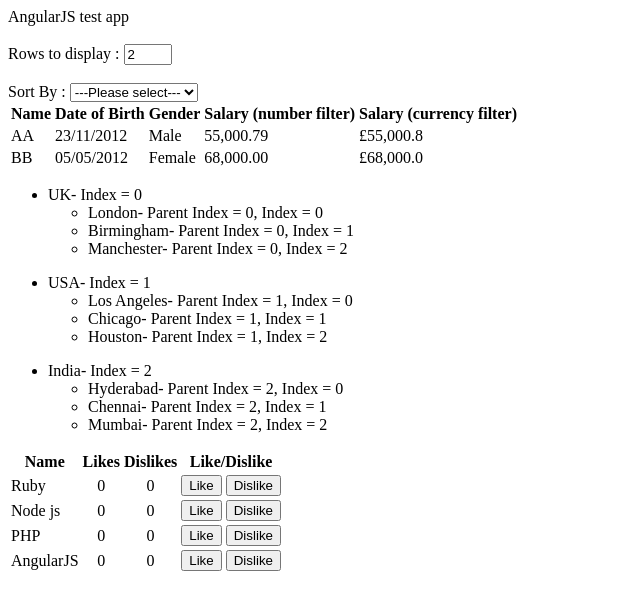
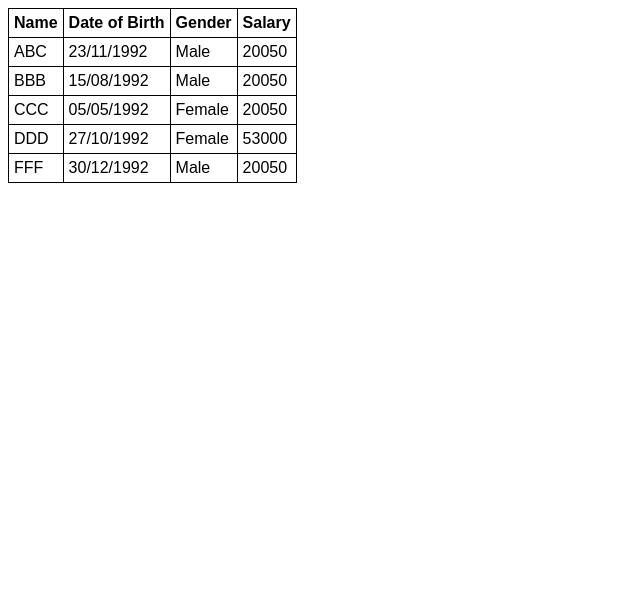
Before and after one commit to Nikhil44/angular_one_demo, a website: page angular_demo.html in a window 1280 px wide. Shown: the whole page, without its empty margins (0-640 px from the left). Drawn offline with nearby package versions, Linux system fonts and the light colour scheme.

Commit message:
sort rows by table header

```diff
--- a/angular_demo.html
+++ b/angular_demo.html
@@ -3,86 +3,37 @@
 <head>
 	<script src="node_modules/angular/angular.min.js"></script>
 	<script src="demo.js"></script>
+    <link href="styles.css" rel="stylesheet" />
 </head>
-<body>
-	<div ng-controller= "myController">
-		<div>
-			{{ message}}
-		</div>
-		<br>
-		<div>
-
-			Rows to display : <input type="number" step="1" ng-model="rowCount" max="5" min="0" />
-			<br /><br />
-
-			Sort By :
-			<select ng-model="sortColumn">
-				<option value="">---Please select---</option>
-				<option  value="name"   >Name ASC</option>
-				<option  value="+dateOfBirth">Date of Birth ASC</option>
-				<option value="+gender">Gender ASC</option>
-				<option value="-salary">Salary DESC</option>
-			</select>
-
-
+<body ng-app="myModule">
+    <div ng-controller="myController">
         <table>
             <thead>
                 <tr>
-						<th>Name</th>
-						<th>Date of Birth</th>
-						<th>Gender</th>
-						<th>Salary (number filter)</th>
-						<th>Salary (currency filter)</th>
+                    <th ng-click="sortData('name')">
+                        Name <div ng-class="getSortClass('name')"></div>
+                    </th>
+                    <th ng-click="sortData('dateOfBirth')">
+                        Date of Birth <div ng-class="getSortClass('dateOfBirth')"></div>
+                    </th>
+                    <th ng-click="sortData('gender')">
+                        Gender <div ng-class="getSortClass('gender')"></div>
+                    </th>
+                    <th ng-click="sortData('salary')">
+                        Salary <div ng-class="getSortClass('salary')"></div>
+                    </th>
                 </tr>
             </thead>
             <tbody>
-					<tr ng-repeat="employee in emp | limitTo:rowCount | orderBy:sortColumn">
-						<td> {{ employee.name | uppercase }} </td>
+                <tr ng-repeat="employee in employees | orderBy:sortColumn:reverseSort">
+                    <td> {{ employee.name }} </td>
                     <td> {{ employee.dateOfBirth | date:"dd/MM/yyyy" }} </td>
                     <td> {{ employee.gender }} </td>
-						<td> {{ employee.salary | number:2 }} </td>
-						<td> {{ employee.salary | currency : "£" : 1 }} </td>
+                    <td> {{ employee.salary  }} </td>
                 </tr>
             </tbody>
         </table>
     </div>
-
-		<ul ng-repeat = "country in countries" ng-init="parentIndex = $index">
-			<li>
-				{{country.name}}- Index = {{ $index }}
-				<ul>
-					<li ng-repeat = "city in country.cities">
-						{{ city.name}}- Parent Index = {{ parentIndex }}, Index = {{ $index }}
-					</li>
-				</ul>
-			</li>
-		</ul>
-
-
-
-
-		<table>
-			<thead>
-				<tr>
-					<th>Name</th>
-					<th>Likes</th>
-					<th>Dislikes</th>
-					<th>Like/Dislike</th>
-				</tr>
-			</thead>
-			<tbody>
-				<tr ng-repeat="technology in technologies">
-					<td> {{ technology.name }} </td>
-					<td style="text-align:center"> {{ technology.likes }} </td>
-					<td style="text-align:center"> {{ technology.dislikes }} </td>
-					<td>
-						<input type="button" ng-click="incrementLikes(technology)" value="Like" />
-						<input type="button" ng-click="incrementDislikes(technology)" value="Dislike" />
-					</td>
-				</tr>
-			</tbody>
-		</table>
-
-	</div>
 </body>
 </html>
+</html>
--- a/demo.js
+++ b/demo.js
@@ -1,127 +1,46 @@
+var app = angular
+        .module("myModule", [])
+        .controller("myController", function ($scope) {
 
-//# first way
-//var myApp = angular.module("myModule", []);
-
-/*
-// Creating the controller and registering with the module all done in one line using ES6
-myApp.controller("myController",($scope) => {
-	$scope.message = "AngularJS test app";
-	var emp =  {
-         firstName: 'Kapil',
-         lastName: 'Bang',
-         gender: 'Male'
-    };
-
-    $scope.emp = emp;
-});
-*/
-
-//# second way
-
-/*
-	//Create the controller
-	var myController = function ($scope) {
-	    $scope.message = "AngularJS test app";
-	}
-
-
-	// Register the controller with the module
-	myApp.controller("myController", myController);
-
-	*/
-
-
-//# threed way
-
-//# Creating the controller and registering with the module all done in one line using ES5
-
-/*
-myApp.controller("mycontroller", function ($scope) {
-	    $scope.message = "AngularJS test app";
-})
-
-*/
-
-// fourth way method chaining mechanism
-
-var myApp = angular
-.module("myModule", [])
-.controller("myController",($scope) => {
-	$scope.message = "AngularJS test app";
-
-	var emp = [
+            var employees = [
                 {
-		name: "aa", dateOfBirth: new Date("November 23, 2012"),
-		gender: "Male", salary: 55000.788
+                    name: "ABC", dateOfBirth: new Date("November 23, 1992"),
+                    gender: "Male", salary: 20050
                 },
                 {
-		name: "bb", dateOfBirth: new Date("May 05, 2012"),
-		gender: "Female", salary: 68000
+                    name: "CCC", dateOfBirth: new Date("May 05, 1992"),
+                    gender: "Female", salary: 20050
                 },
                 {
-		name: "cc", dateOfBirth: new Date("August 15, 2012"),
-		gender: "Male", salary: 57000
+                    name: "BBB", dateOfBirth: new Date("August 15, 1992"),
+                    gender: "Male", salary: 20050
                 },
                 {
-		name: "dd", dateOfBirth: new Date("October 27, 2012"),
+                    name: "DDD", dateOfBirth: new Date("October 27, 1992"),
                     gender: "Female", salary: 53000
                 },
                 {
-		name: "ddff", dateOfBirth: new Date("December 30, 2012"),
-		gender: "Male", salary: 60000
+                    name: "FFF", dateOfBirth: new Date("December 30, 1992"),
+                    gender: "Male", salary: 20050
                 }
             ];
 
+            $scope.employees = employees;
+            $scope.sortColumn = "name";
+            $scope.reverseSort = false;
 
+            $scope.sortData = function (column) {
+                $scope.reverseSort = ($scope.sortColumn == column) ?
+                    !$scope.reverseSort : false;
+                $scope.sortColumn = column;
+            }
 
-	$scope.emp = emp;
-	$scope.rowCount = 2;
+            $scope.getSortClass = function (column) {
 
-	var countries = [
-	{
-		name: "UK",
-		cities: [
-		{ name: "London" },
-		{ name: "Birmingham" },
-		{ name: "Manchester" }
-		]
-	},
-	{
-		name: "USA",
-		cities: [
-		{ name: "Los Angeles" },
-		{ name: "Chicago" },
-		{ name: "Houston" }
-		]
-	},
-	{
-		name: "India",
-		cities: [
-		{ name: "Hyderabad" },
-		{ name: "Chennai" },
-		{ name: "Mumbai" }
-		]
+                if ($scope.sortColumn == column) {
+                    return $scope.reverseSort ? 'arrow-down' : 'arrow-up';
                 }
-	];
-
-	$scope.countries = countries;
-
-
-
-	var technologies = [
-	{ name: "Ruby", likes: 0, dislikes: 0 },
-	{ name: "Node js", likes: 0, dislikes: 0 },
-	{ name: "PHP", likes: 0, dislikes: 0 },
-	{ name: "AngularJS", likes: 0, dislikes: 0 }
-	];
-
-	$scope.technologies = technologies;
-
-	$scope.incrementLikes = function (technology) {
-		technology.likes++;
-	};
-
-	$scope.incrementDislikes = function (technology) {
-		technology.dislikes++;
-	};
+20050
+                return '';
+            }
         });
--- /dev/null
+++ b/styles.css
@@ -0,0 +1,16 @@
+
+table {
+    border-collapse: collapse;
+    font-family:Arial;
+}
+
+td {
+    border: 1px solid black;
+    padding: 5px;
+}
+
+th {
+    border: 1px solid black;
+    padding: 5px;
+    text-align: left;
+}
```
Lines whose indentation alone changed are shown as unchanged.
